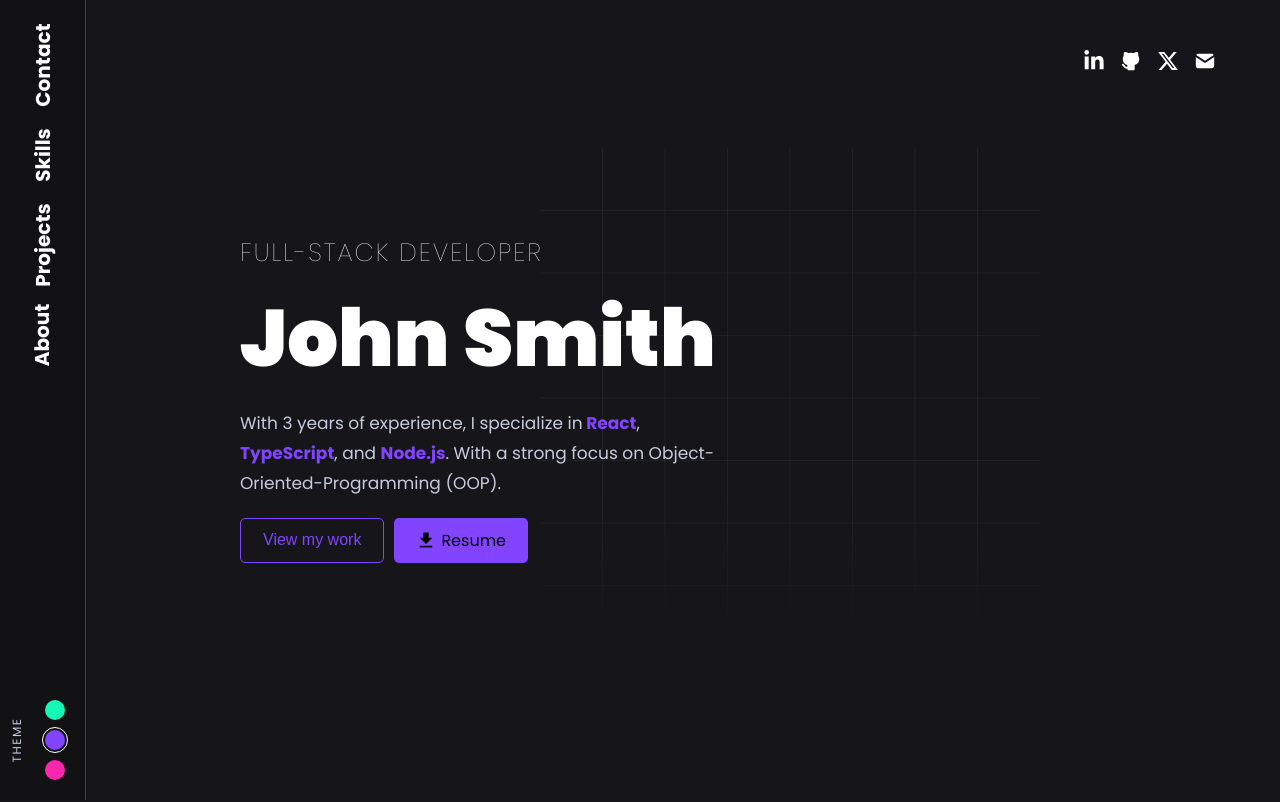
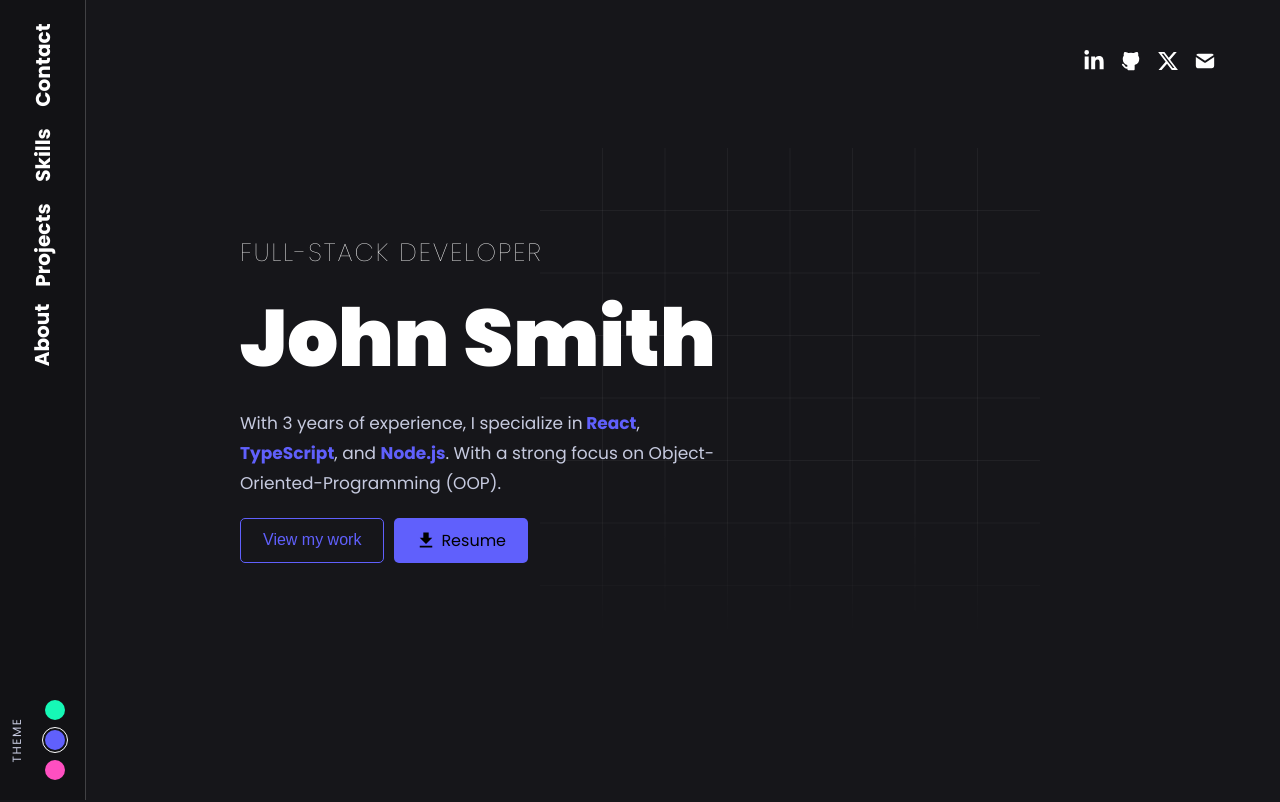
Before and after one commit to kaleckh/UpdatedPortfolio, a React (Vite) app: page / in a window 1280 px wide. Shown: the top 802 px of the page. Built offline with nearby package versions, Linux system fonts and the light colour scheme.

Commit message:
chore: change theme color shade

```diff
--- a/src/components/ThemeSelector.tsx
+++ b/src/components/ThemeSelector.tsx
@@ -52,11 +52,11 @@ const GreenTheme = styled.div`
 `;
 const PurpleTheme = styled.div`
   ${themeColor}
-  background-color: #8244FF;
+  background-color: #6060FC;
 `;
 const PinkTheme = styled.div`
   ${themeColor}
-  background-color: #F926AE;
+  background-color: #FF4FC1;
 `;
 
 interface Props {
@@ -78,14 +78,14 @@ const ThemeSelector = ({ onSelectTheme }: Props) => {
           }}
         />
         <PurpleTheme
-          className={theme.primary === "#8244FF" ? "selected" : ""}
+          className={theme.primary === "#6060FC" ? "selected" : ""}
           onClick={() => {
             onSelectTheme?.();
             setTheme(purpleTheme);
           }}
         />
         <PinkTheme
-          className={theme.primary === "#F926AE" ? "selected" : ""}
+          className={theme.primary === "#FF4FC1" ? "selected" : ""}
           onClick={() => {
             onSelectTheme?.();
             setTheme(pinkTheme);
--- a/src/styles/theme.styles.ts
+++ b/src/styles/theme.styles.ts
@@ -1,8 +1,8 @@
 export const pinkTheme = {
-  primary: "#F926AE",
+  primary: "#FF4FC1",
 };
 export const purpleTheme = {
-  primary: "#8244FF",
+  primary: "#6060FC",
 };
 export const greenTheme = {
   primary: "#16F8B6",
```
